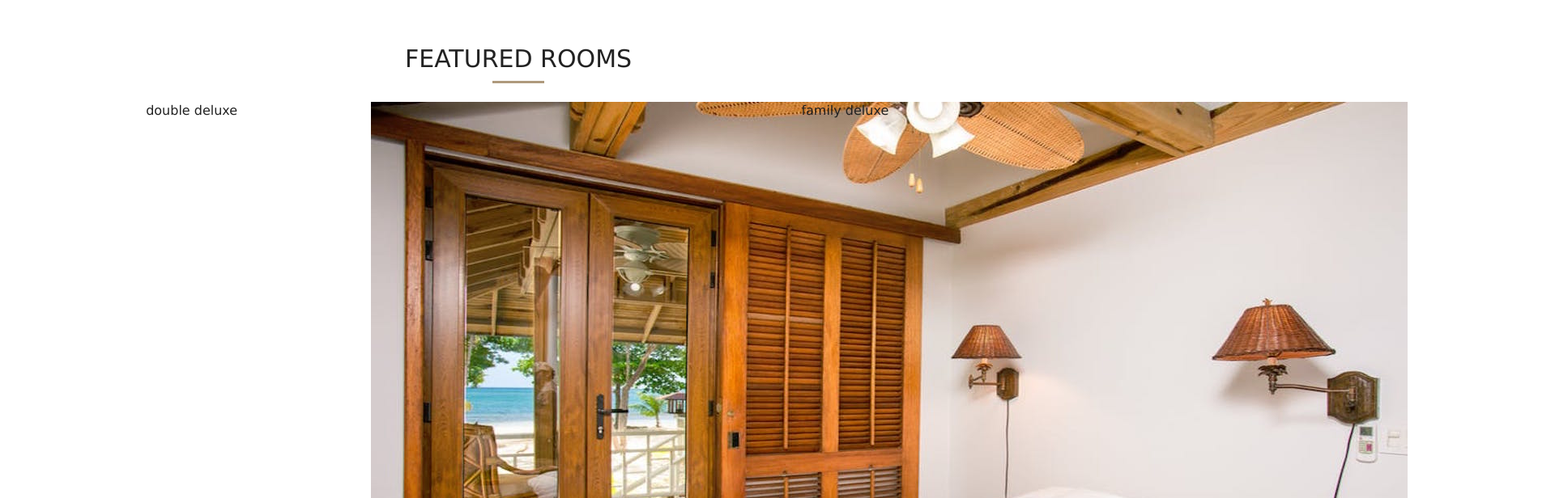
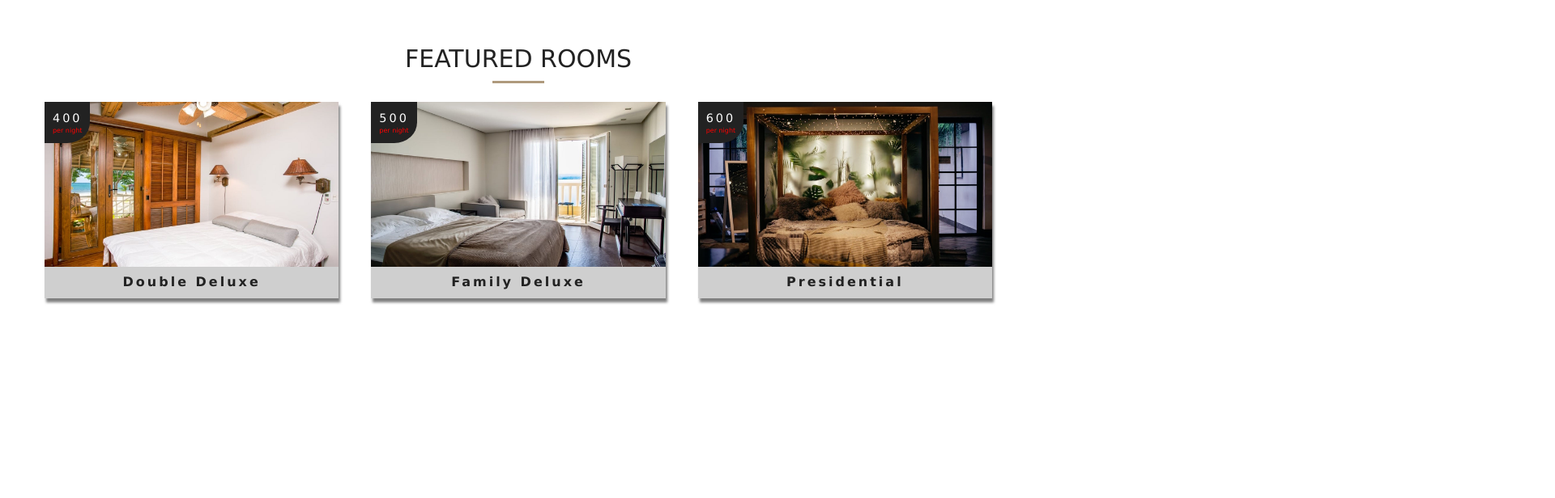
Before and after one commit to kayot88/beach_resort, a React (Create React App) app: page / in a window 1280 px wide. Shown: the part 1660-2276 px from the top of the page at 81% size, 1920 px wide, since content can reach past the window. After the commit the page ends 2109 px from the top, so only its background shows below. Built offline with nearby package versions, Linux system fonts and the light colour scheme.

Commit message:
singleRoom

```diff
--- a/src/App.scss
+++ b/src/App.scss
@@ -3,5 +3,7 @@
 @import './style/componentsStyle/navbar.scss';
 @import './style/componentsStyle/loading.scss';
 @import './style/componentsStyle/featuredRooms.scss';
+@import './style/componentsStyle/singleRoom.scss';
+@import './style/componentsStyle/room.scss';
 @import './style/componentsStyle/hero.scss';
 @import './style/componentsStyle/services.scss';
--- a/src/components/FeaturedRooms.js
+++ b/src/components/FeaturedRooms.js
@@ -3,6 +3,7 @@ import { RoomContext, RoomConsumer } from '../components/context';
 import Loading from '../components/Loading';
 import Title from './Title';
 import Room from '../components/Room';
+
 export default class FeaturedRooms extends Component {
   static contextType = RoomContext;
   render() {
--- a/src/components/Room.js
+++ b/src/components/Room.js
@@ -1,16 +1,35 @@
 import React from 'react';
+import { Link } from 'react-router-dom';
+import defaultImg from '../images/room-1.jpeg';
+import PropTypes from 'prop-types';
 const Room = ({ room }) => {
-  console.log(room);
+  const { name, slug, images, price } = room;
+  // console.log(room);
   return (
     <>
-      <div>{room.name}</div>
-      <div>{room.images.map(image => {
-        return(
-          <img src={image}/>
-        )
-      })}</div>
+      <article className="room">
+        <div className="image-container">
+          <img src={images[0] || defaultImg} alt="single room"></img>
+          <div className="room-price-top">
+            <h6>{price}</h6>
+            <p>per night</p>
+          </div>
+          <Link to={`/rooms/${slug}`} className="room-link btn-primary">
+            Featured
+          </Link>
+        </div>
+        <p className="room-info">{name}</p>
+      </article>
     </>
   );
 };
+Room.propTypes = {
+  room: PropTypes.shape({
+    slug: PropTypes.string.isRequired,
+    name: PropTypes.string.isRequired,
+    price: PropTypes.number.isRequired,
+    images: PropTypes.arrayOf(PropTypes.string).isRequired,
+  })
+};
 
 export default Room;
--- a/src/components/context.js
+++ b/src/components/context.js
@@ -19,7 +19,6 @@ class RoomProvider extends Component {
       sortedRooms: rooms,
       loading: false
     });
-    // console.log(featuredRooms);
   }
   formatData = items => {
     const tempItems = items.map(item => {
@@ -27,14 +26,21 @@ class RoomProvider extends Component {
       let images = item.fields.images.map(image => image.fields.file.url);
       let room = { ...item.fields, images, id };
       return room;
-      // console.log(images);
     });
     return tempItems;
   };
+
+  getRoom = slug => {
+    const tempRooms = [...this.state.rooms];
+    const room = tempRooms.filter(room => {
+      return room.slug === slug;
+    });
+    return room;
+  };
   render() {
-    // console.log(this.state);
+    // console.log(this.state.rooms);
     return (
-      <RoomContext.Provider value={{ ...this.state }}>
+      <RoomContext.Provider value={{ ...this.state, getRoom: this.getRoom }}>
         {this.props.children}
       </RoomContext.Provider>
     );
--- a/src/pages/SingleRoom.js
+++ b/src/pages/SingleRoom.js
@@ -1,14 +1,57 @@
 import React, { Component } from 'react';
+import { Link } from 'react-router-dom';
+import { RoomContext } from '../components/context';
 import PropTypes from 'prop-types';
+import Navbar from '../components/Navbar';
+import Hero from '../components/Hero';
+import Title from '../components/Title'
+import Banner from '../components/Banner';
+import Loading from '../components/Loading';
 
 class SingleRoom extends Component {
+  state = {
+    slug: this.props.match.params.slug
+  };
+  static contextType = RoomContext;
+  componentDidMount(){
+
+  }
   render() {
-    return <div>hello from Single Room page </div>;
+    const { loading, rooms, getRoom } = this.context;
+    const room = getRoom(this.state.slug);
+    const {
+      name,
+      description,
+      capacity,
+      size,
+      price,
+      extras,
+      breakfast,
+      pets,
+      images
+    } = room;
+    console.log(room);
+    if (room.length == 0) {
+      return (
+        <div className="errors">
+          <h3>no rooms could be found...</h3>
+          <Link to="/rooms" className="btn-primary">
+            back to rooms
+          </Link>
+        </div>
+      );
+    }
+    console.log(room[0].name);
+    return (
+      <Hero hero="roomsHero">
+        <Banner title={room[0].name}>
+          <Link to='/rooms' className='btn-primary'>back to rooms</Link>
+        </Banner>
+      </Hero>
+    );
   }
 }
 
-SingleRoom.propTypes = {
-
-};
+// SingleRoom.propTypes = {};
 
 export default SingleRoom;
--- /dev/null
+++ b/src/style/componentsStyle/room.scss
@@ -0,0 +1,80 @@
+@import '../colors.scss';
+@import '../easing.scss';
+@import '../base.scss';
+
+.room {
+  box-shadow: $lightShadow;
+  transition: $mainTransition;
+  &-info {
+    background: $darkGrey;
+    text-transform: capitalize;
+    letter-spacing: $mainSpacing;
+    text-align: center;
+    padding: 0.5rem 0;
+    font-weight: 600;
+  }
+  &-link {
+    position: absolute;
+    top: 50%;
+    left: 50%;
+    transform: scale(0);
+    transition: all 0.3s linear;
+  }
+  &:hover {
+    box-shadow: $darkShadow;
+  }
+  &-price-top {
+    display: block;
+    position: absolute;
+    top: 0;
+    left: 0;
+    background: $mainBlack;
+    color: $mainWhite;
+    padding: 10px;
+    font-size: 0.5rem;
+    text-align: center;
+    transition: $mainTransition;
+    border-radius: 0 0 50% 0;
+    & h6 {
+      margin-bottom: 0;
+      font-size: 0.9rem;
+      font-weight: 300;
+      letter-spacing: $mainSpacing;
+    }
+    & p {
+      color: red;
+    }
+  }
+}
+.image-container {
+  position: relative;
+  transition: $mainTransition;
+  & img {
+    display: block;
+    width: 100%;
+  }
+  &:hover {
+    &:after {
+      content: ' ';
+      position: absolute;
+      top: 0;
+      left: 0;
+      right: 0;
+      bottom: 0;
+      opacity: 0.7;
+      transition: $mainTransition;
+      background: $mainGrey;
+    }
+    & .room-link {
+      cursor: pointer;
+      color: $mainWhite;
+      z-index: 100;
+      transition: $mainTransition;
+      transform: translate(-50%, -50%) scale(1);
+    }
+    & .room-price-top{
+      background: transparent;
+      font-size: 0;
+    }
+  }
+}
--- a/src/style/componentsStyle/services.scss
+++ b/src/style/componentsStyle/services.scss
@@ -53,3 +53,15 @@
     }
   }
 }
+@media screen and (min-width: 992px) {
+  .services-center {
+    width: 95vw;
+    max-width: 1170px;
+  }
+}
+
+@media screen and (min-width: 1200px) {
+  .services p {
+    width: 100%;
+  }
+}
--- /dev/null
+++ b/src/style/componentsStyle/singleRoom.scss
@@ -0,0 +1,9 @@
+// .test{
+//   margin-top: 2rem;
+// }
+.errors {
+  text-align: center;
+  text-transform: uppercase;
+  margin-top: 100px;
+  text-shadow: -2px 1px 9px black;
+}
```
